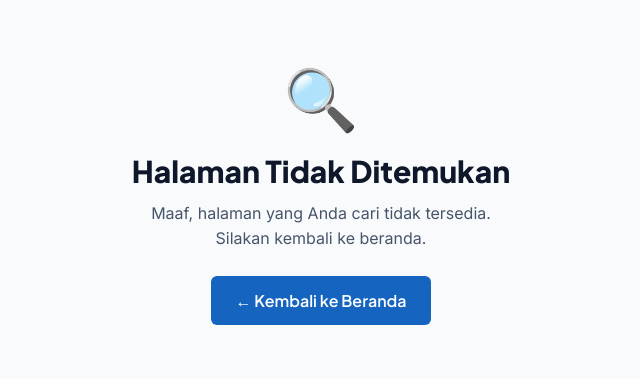
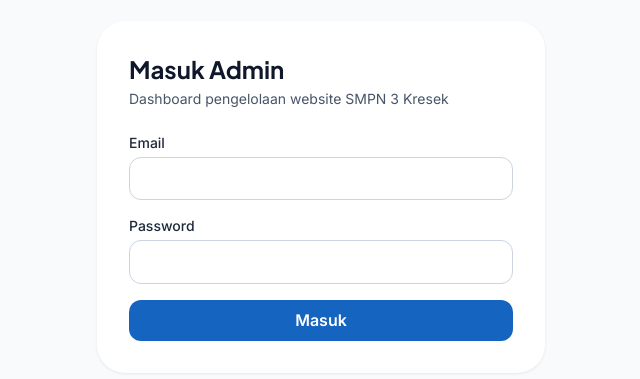
Before and after one commit to raihanhykl/smpn-3-kresek, a Next.js app: page /admin/login in a window 1280 px wide. Before the commit this address had no page. Shown: the part 203-582 px from the top of the page, without its empty margins (319-959 px from the left). Built offline with nearby package versions, Linux system fonts and the light colour scheme; no server answers.

Commit message:
feat(admin): login page + form + server action

```diff
--- /dev/null
+++ b/src/app/(admin)/admin/login/LoginForm.tsx
@@ -0,0 +1,56 @@
+'use client';
+
+import { useActionState } from 'react';
+import { loginAction, type LoginState } from './actions';
+
+export function LoginForm({ returnUrl }: { returnUrl: string }) {
+  const [state, formAction, pending] = useActionState<LoginState, FormData>(
+    loginAction,
+    null,
+  );
+
+  return (
+    <form action={formAction} className="space-y-4">
+      <input type="hidden" name="returnUrl" value={returnUrl} />
+      <div>
+        <label htmlFor="email" className="block text-sm font-medium text-neutral-800">
+          Email
+        </label>
+        <input
+          id="email"
+          name="email"
+          type="email"
+          required
+          autoComplete="email"
+          className="mt-1 w-full rounded-md border border-neutral-300 px-3 py-2 focus:border-primary focus:outline-none focus:ring-1 focus:ring-primary"
+        />
+      </div>
+      <div>
+        <label htmlFor="password" className="block text-sm font-medium text-neutral-800">
+          Password
+        </label>
+        <input
+          id="password"
+          name="password"
+          type="password"
+          required
+          autoComplete="current-password"
+          minLength={8}
+          className="mt-1 w-full rounded-md border border-neutral-300 px-3 py-2 focus:border-primary focus:outline-none focus:ring-1 focus:ring-primary"
+        />
+      </div>
+      {state?.error ? (
+        <p role="alert" className="text-sm text-red-600">
+          {state.error}
+        </p>
+      ) : null}
+      <button
+        type="submit"
+        disabled={pending}
+        className="w-full rounded-md bg-primary px-4 py-2 font-semibold text-white hover:bg-primary/90 disabled:opacity-50"
+      >
+        {pending ? 'Masuk...' : 'Masuk'}
+      </button>
+    </form>
+  );
+}
--- /dev/null
+++ b/src/app/(admin)/admin/login/actions.ts
@@ -0,0 +1,30 @@
+'use server';
+
+import { signIn } from '@/lib/auth/config';
+import { AuthError } from 'next-auth';
+
+export type LoginState = { error?: string } | null;
+
+export async function loginAction(
+  _prev: LoginState,
+  formData: FormData,
+): Promise<LoginState> {
+  const email = String(formData.get('email') ?? '');
+  const password = String(formData.get('password') ?? '');
+  const returnUrl = String(formData.get('returnUrl') ?? '/admin/dashboard');
+
+  try {
+    await signIn('credentials', {
+      email,
+      password,
+      redirectTo: returnUrl,
+    });
+    return null; // never reached because signIn throws redirect
+  } catch (err) {
+    if (err instanceof AuthError) {
+      return { error: 'Email atau password salah.' };
+    }
+    // Re-throw to let Next.js handle the redirect (signIn uses redirect internally).
+    throw err;
+  }
+}
--- /dev/null
+++ b/src/app/(admin)/admin/login/page.tsx
@@ -0,0 +1,36 @@
+import { redirect } from 'next/navigation';
+import { auth } from '@/lib/auth/config';
+import { LoginForm } from './LoginForm';
+
+export const dynamic = 'force-dynamic';
+
+export default async function LoginPage({
+  searchParams,
+}: {
+  searchParams: Promise<{ returnUrl?: string }>;
+}) {
+  const session = await auth();
+  const params = await searchParams;
+  const returnUrl = params.returnUrl ?? '/admin/dashboard';
+
+  if (session?.user) {
+    if (session.user.mustChangePassword) redirect('/admin/change-password');
+    redirect(returnUrl);
+  }
+
+  return (
+    <main className="flex min-h-screen items-center justify-center bg-neutral-50 px-4">
+      <div className="w-full max-w-md rounded-xl bg-white p-8 shadow-sm">
+        <h1 className="font-heading text-2xl font-bold text-neutral-900">
+          Masuk Admin
+        </h1>
+        <p className="mt-1 text-sm text-neutral-600">
+          Dashboard pengelolaan website SMPN 3 Kresek
+        </p>
+        <div className="mt-6">
+          <LoginForm returnUrl={returnUrl} />
+        </div>
+      </div>
+    </main>
+  );
+}
```
